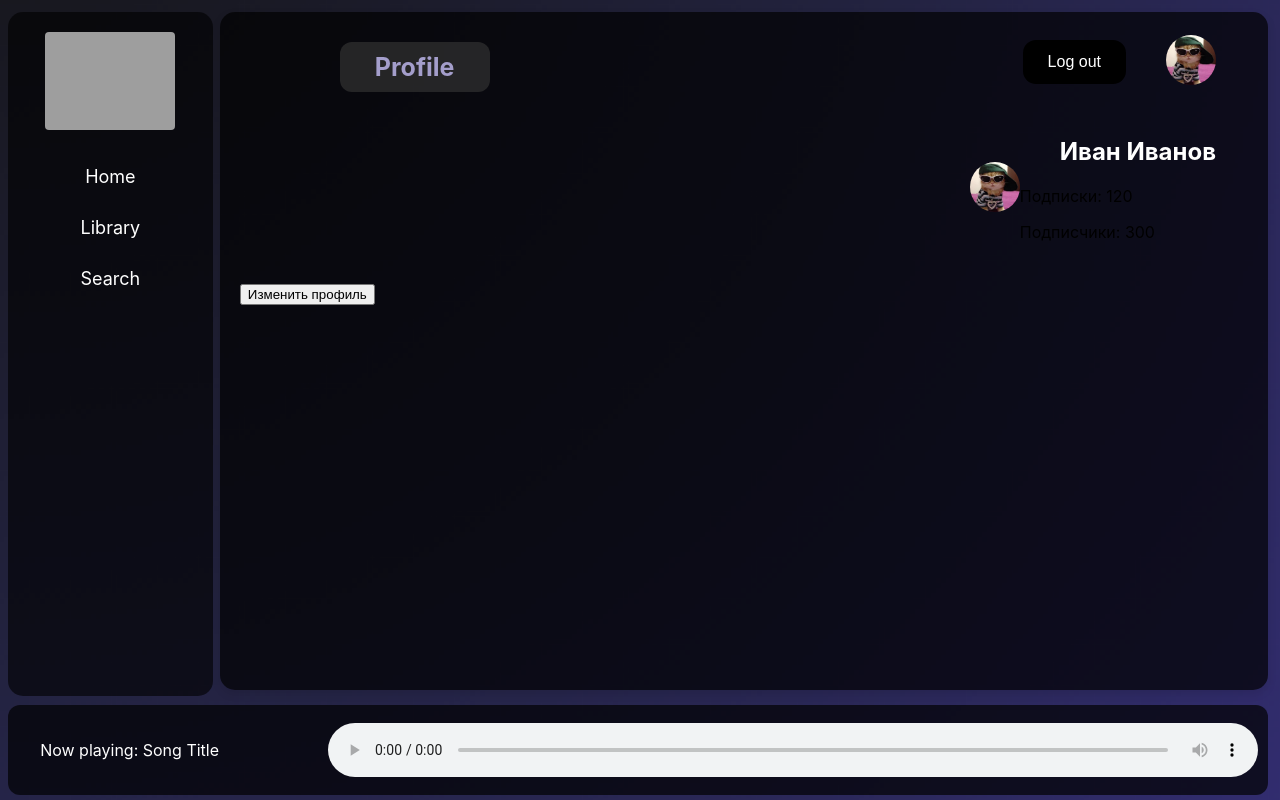
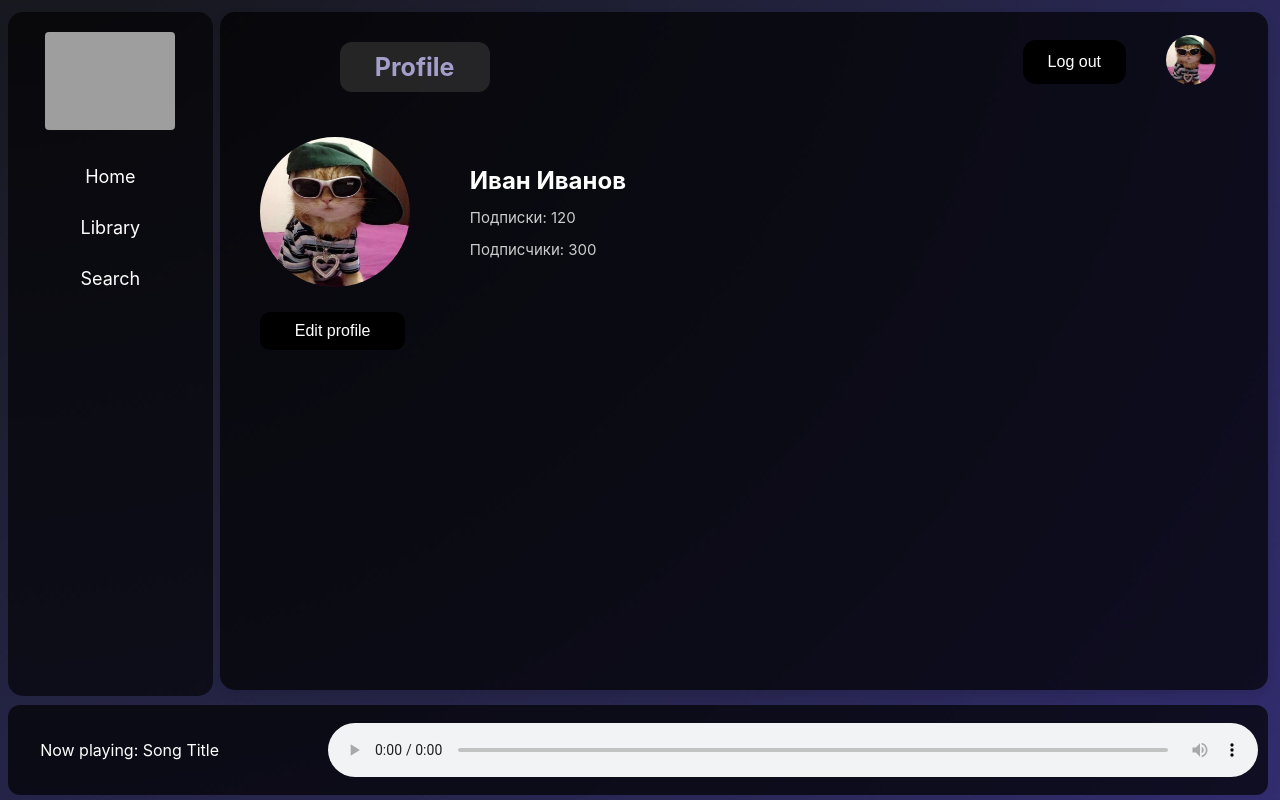
Before and after one commit to anastainty/Rhythmo-FrontEnd, a React (Create React App) app: page /pages/profile in a window 1280 px wide. Built offline with nearby package versions, Linux system fonts and the light colour scheme; grey boxes are pictures that could not be loaded.

Commit message:
profile styles added

```diff
--- a/src/pages/Profile.css
+++ b/src/pages/Profile.css
@@ -0,0 +1,47 @@
+.profile-container {
+    display: flex;
+    flex-direction: column;
+    align-items: flex-start;
+    padding: 20px;
+}
+
+.profile-header {
+    display: flex;
+    align-items: center;
+    margin-bottom: 30px;
+  }
+
+.big-profile-picture {
+    width: 150px;
+    height: 150px;
+    border-radius: 50%;
+    margin-right: 60px;
+  }
+
+.user-info h2 {
+    margin: 0;
+    font-size: 24px;
+    color: #fff;
+  }
+
+  .user-info p {
+    margin: 13px 0 0 0;
+    font-size: 15px;
+    color: #ccc;
+  }
+
+.edit-profile-button {
+    background-color: #000;
+    color: white;
+    border: none;
+    padding: 10px 35px;
+    border-radius: 10px;
+    font-size: 16px;
+    cursor: pointer;
+    margin-top: 0px;
+  }
+
+  .edit-profile-button:hover {
+    background-color: rgb(222, 217, 239);
+    color:#000
+  }
--- a/src/pages/Profile.js
+++ b/src/pages/Profile.js
@@ -14,14 +14,14 @@ const Profile = () => {
   return (
     <div className="profile-container">
       <div className="profile-header">
-        <img src={user.profilePicture} alt="Profile" className="profile-picture" />
+        <img src={user.profilePicture} alt="Profile" className="big-profile-picture" />
         <div className="user-info">
           <h2>{user.name} {user.surname}</h2>
           <p>Подписки: {user.subscriptions}</p>
           <p>Подписчики: {user.followers}</p>
         </div>
       </div>
-      <button className="edit-profile-button">Изменить профиль</button>
+      <button className="edit-profile-button">Edit profile</button>
     </div>
   );
 };
```
